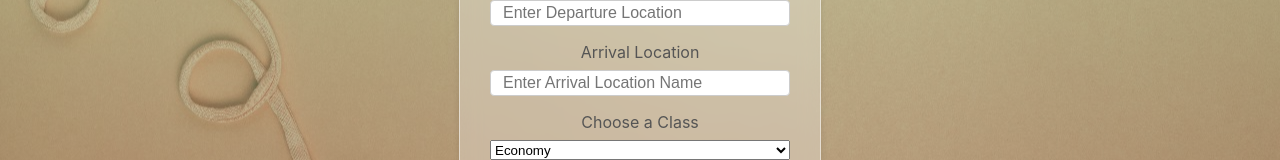
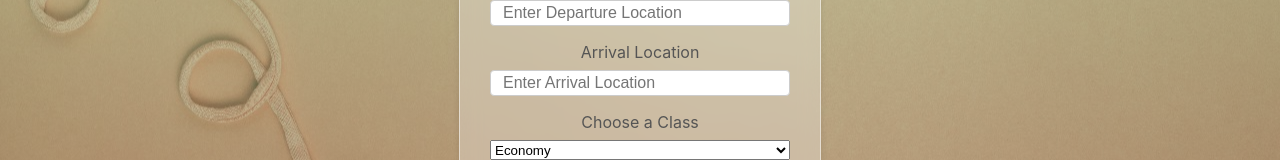
Before and after one commit to kathojumanoj/flightBooking, a React (Create React App) app: page /book in a window 1280 px wide. Shown: the part 144-304 px from the top of the page. Built offline with nearby package versions, Linux system fonts and the light colour scheme; a web font is replaced by a local one.

Commit message:
Revert "Update placeholder text for arrival input field"

```diff
--- a/src/BookForm.js
+++ b/src/BookForm.js
@@ -129,7 +129,7 @@ export default function BookForm() {
           type="text"
           className="form-control"
           id="arrival"
-          placeholder="Enter Arrival Location Name"
+          placeholder="Enter Arrival Location"
           value={arrival}
           onChange={handleArrivalChange}
           required
```
